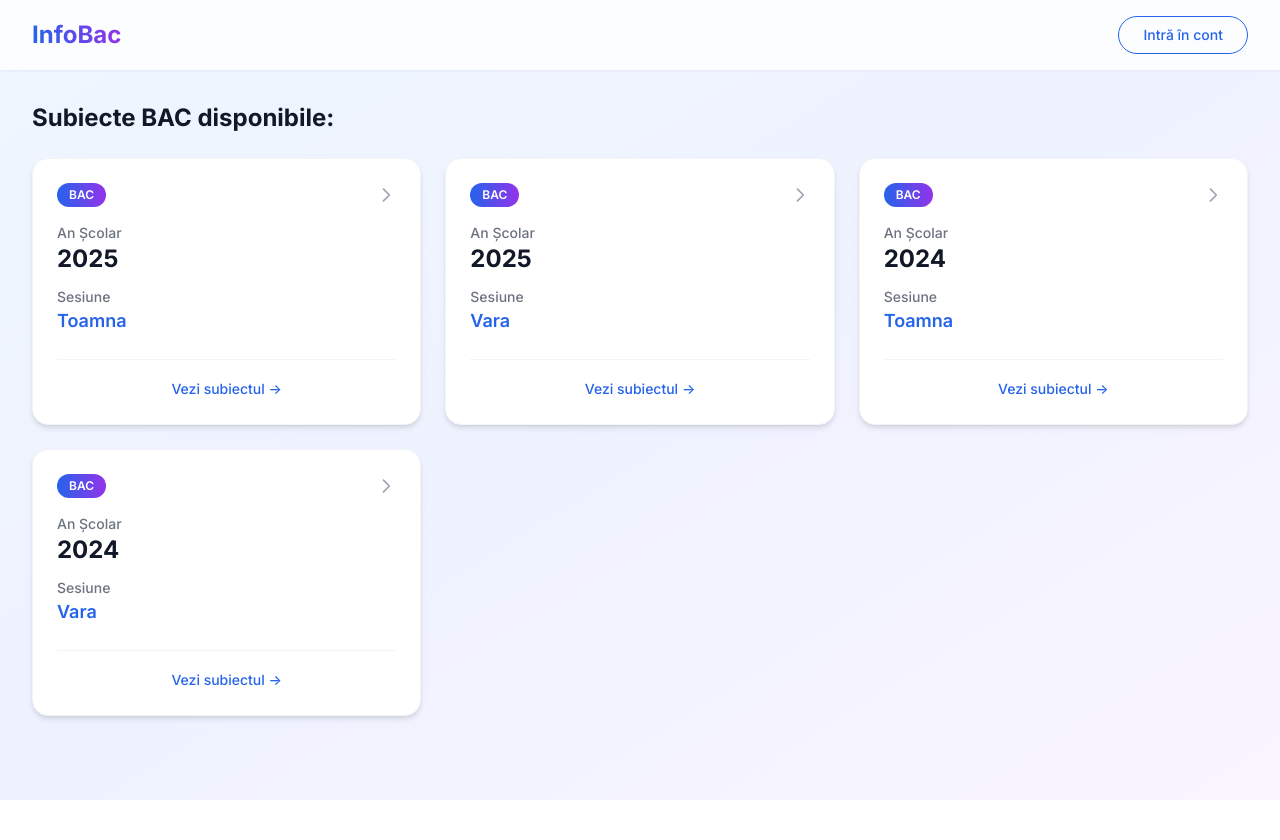
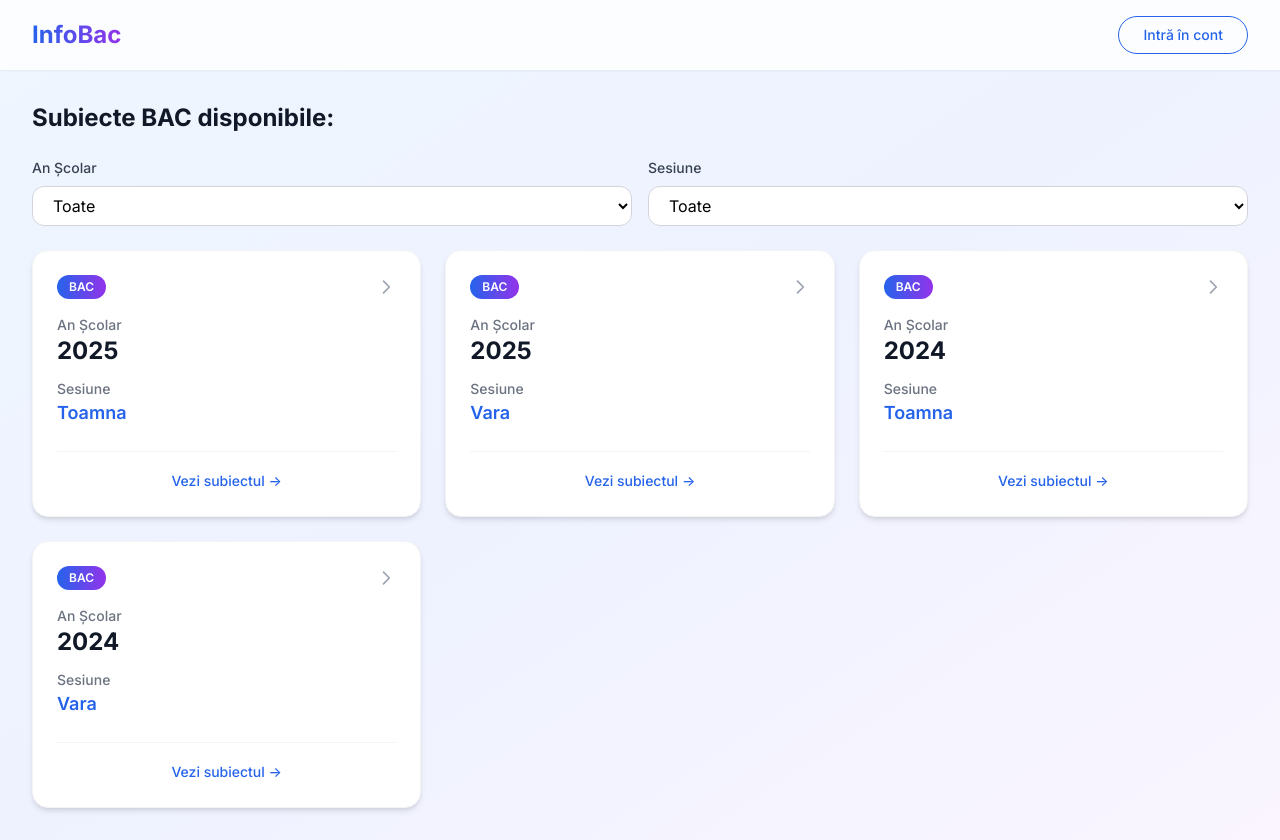
Before and after one commit to nerf-prince/FrontEnd, a React app in the folder FrontEnd/: page / in a window 1280 px wide. Before the commit the page ends 800 px from the top, so only its background shows below. Built offline with nearby package versions, Linux system fonts and the light colour scheme; the HTML template or start-up script is replaced by a standard one.

Commit message:
added filter functionality

```diff
--- a/FrontEnd/src/SubjectsList.tsx
+++ b/FrontEnd/src/SubjectsList.tsx
@@ -8,8 +8,12 @@ interface SubjectData {
 
 function SubjectsList() {
   const [subjects, setSubjects] = useState<SubjectData[]>([])
+  const [filteredSubjects, setFilteredSubjects] = useState<SubjectData[]>([])
   const [loading, setLoading] = useState(true)
   const [error, setError] = useState<string | null>(null)
+
+  const [selectedYear, setSelectedYear] = useState<string>('Toate')
+  const [selectedSession, setSelectedSession] = useState<string>('Toate')
 
   useEffect(() => {
     const fetchSubjects = async () => {
@@ -23,9 +27,11 @@ function SubjectsList() {
         // Verifică dacă data este array sau obiect singular
         if (Array.isArray(data)) {
           setSubjects(data)
+          setFilteredSubjects(data)
         } else {
           // Dacă e obiect singular, wrapa-l într-un array
           setSubjects([data])
+          setFilteredSubjects([data])
         }
         setLoading(false)
       } catch (err) {
@@ -36,6 +42,25 @@ function SubjectsList() {
 
     fetchSubjects()
   }, [])
+
+  // Filtrare când se schimbă dropdown-urile
+  useEffect(() => {
+    let filtered = subjects
+
+    if (selectedYear !== 'Toate') {
+      filtered = filtered.filter(subject => subject.AnScolar === selectedYear)
+    }
+
+    if (selectedSession !== 'Toate') {
+      filtered = filtered.filter(subject => subject.Sesiune === selectedSession)
+    }
+
+    setFilteredSubjects(filtered)
+  }, [selectedYear, selectedSession, subjects])
+
+  // Extrage ani unici din subjects
+  const uniqueYears = ['Toate', ...Array.from(new Set(subjects.map(s => s.AnScolar)))]
+  const sessions = ['Toate', 'Toamna', 'Vara', 'Sesiune Speciala', 'Model']
 
   if (loading) {
     return (
@@ -62,8 +87,55 @@ function SubjectsList() {
     <div className="max-w-7xl mx-auto px-4 sm:px-6 lg:px-8 py-8">
       <h2 className="text-2xl font-bold text-gray-900 mb-6">Subiecte BAC disponibile:</h2>
 
-      <div className="grid grid-cols-1 sm:grid-cols-2 lg:grid-cols-3 gap-6">
-        {subjects.map((subject) => (
+      {/* Filtre (an + sesiune) */}
+      <div className="mb-6 flex flex-col sm:flex-row gap-4">
+        {/* Dropdown An Școlar */}
+        <div className="flex-1">
+          <label htmlFor="year-filter" className="block text-sm font-medium text-gray-700 mb-2">
+            An Școlar
+          </label>
+          <select
+            id="year-filter"
+            value={selectedYear}
+            onChange={(e) => setSelectedYear(e.target.value)}
+            className="w-full px-4 py-2 border border-gray-300 rounded-xl bg-white focus:ring-2 focus:ring-blue-500 focus:border-transparent outline-none transition-all duration-200 cursor-pointer"
+          >
+            {uniqueYears.map((year) => (
+              <option key={year} value={year}>
+                {year}
+              </option>
+            ))}
+          </select>
+        </div>
+
+        {/* Dropdown Sesiune */}
+        <div className="flex-1">
+          <label htmlFor="session-filter" className="block text-sm font-medium text-gray-700 mb-2">
+            Sesiune
+          </label>
+          <select
+            id="session-filter"
+            value={selectedSession}
+            onChange={(e) => setSelectedSession(e.target.value)}
+            className="w-full px-4 py-2 border border-gray-300 rounded-xl bg-white focus:ring-2 focus:ring-blue-500 focus:border-transparent outline-none transition-all duration-200 cursor-pointer"
+          >
+            {sessions.map((session) => (
+              <option key={session} value={session}>
+                {session}
+              </option>
+            ))}
+          </select>
+        </div>
+      </div>
+
+      {/* Rezultate filtrate */}
+      {filteredSubjects.length === 0 ? (
+        <div className="text-center py-12">
+          <p className="text-gray-500 text-lg">Nu există subiecte pentru filtrele selectate.</p>
+        </div>
+      ) : (
+        <div className="grid grid-cols-1 sm:grid-cols-2 lg:grid-cols-3 gap-6">
+          {filteredSubjects.map((subject) => (
           <div
             key={subject._id?.$oid || subject.AnScolar + subject.Sesiune}
             className="bg-white rounded-2xl shadow-md p-6 border border-gray-100 cursor-pointer hover:scale-[1.01] transform transition-all duration-300"
@@ -106,7 +178,8 @@ function SubjectsList() {
             </div>
           </div>
         ))}
-      </div>
+        </div>
+      )}
     </div>
   )
 }
```
